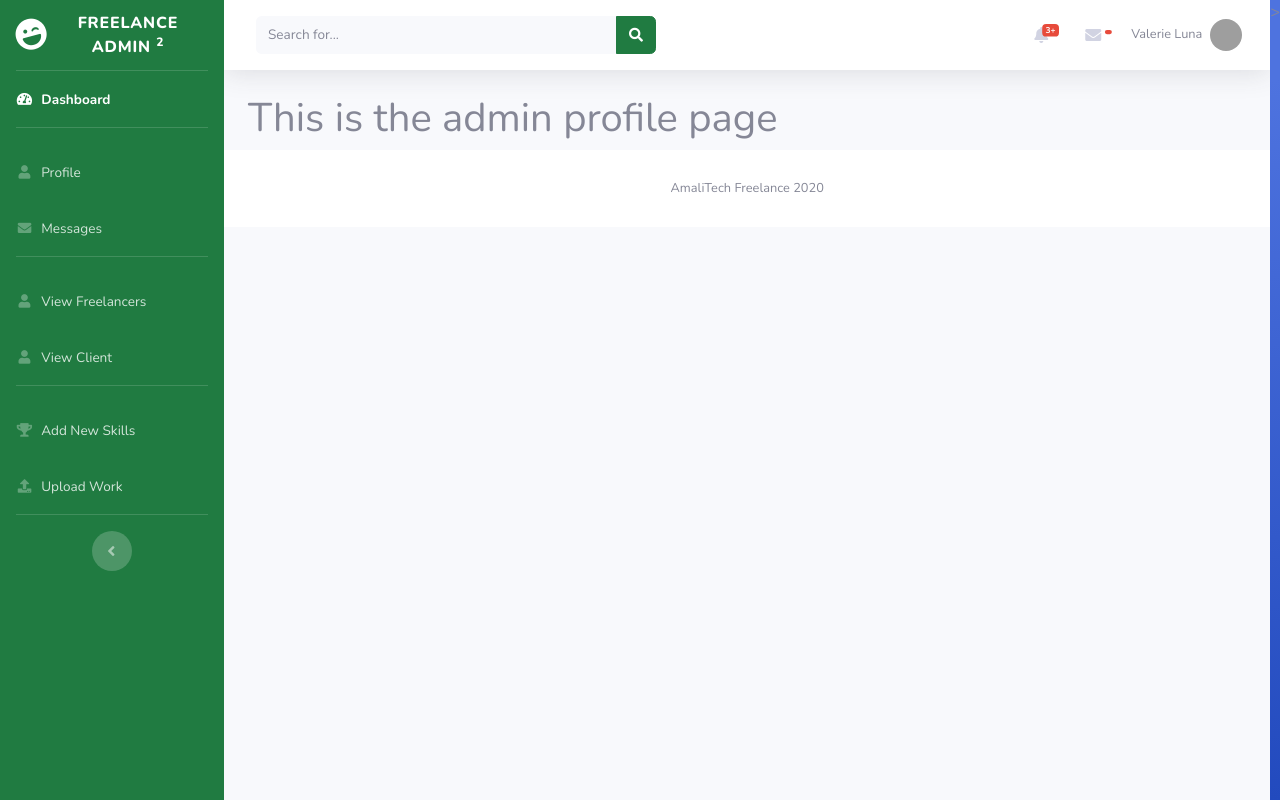
After one commit to benjamin-andoh/edwuma_fie, a Django app: page /adminapp/adminprofile in a window 1280 px wide. The commit adds this page. Run offline with Django 3.2, Linux system fonts and the light colour scheme; some libraries are stand-ins or nearby versions; grey boxes are pictures that could not be loaded.

Commit message:
creating of admin profile page

```diff
--- a/adminApp/urls.py
+++ b/adminApp/urls.py
@@ -4,4 +4,5 @@ from . import views
 urlpatterns = [
     path('', views.AdminHomePage,name='adminhomepage'),
     path('newskills',views.NewSkill,name='newskill'),
+    path('adminprofile',views.AdminProfile,name='adminprofile')
 ]
--- a/adminApp/views.py
+++ b/adminApp/views.py
@@ -6,3 +6,6 @@ def AdminHomePage(request):
 
 def NewSkill(request):
     return render(request,'adminside/newskill.html')
+
+def AdminProfile(request):
+    return render(request,'adminside/adminprofile.html')
--- /dev/null
+++ b/templates/adminside/adminprofile.html
@@ -0,0 +1,11 @@
+{% extends 'base/admin_base.html' %}
+{% load static from static%}
+
+{% block title%}
+    Dashboard
+{% endblock %}
+
+
+{% block content %}
+<h1>This is the admin profile page</h1>
+{% endblock %}
--- a/templates/base/admin_base.html
+++ b/templates/base/admin_base.html
@@ -43,7 +43,7 @@
 
       <!-- Nav Item - Dashboard -->
       <li class="nav-item active">
-        <a class="nav-link" href="{%url 'dashboard'%}">
+        <a class="nav-link" href="{%url 'adminhomepage'%}">
           <i class="fas fa-fw fa-tachometer-alt"></i>
           <span>Dashboard</span></a>
       </li>
@@ -54,7 +54,7 @@
 
       <!-- Nav Item - Pages Collapse Menu -->
       <li class="nav-item">
-        <a class="nav-link collapsed" href="#"  data-target="#collapseTwo" aria-expanded="true" aria-controls="collapseTwo">
+        <a class="nav-link collapsed" href="{%url 'adminprofile'%}"  data-target="#collapseTwo" aria-expanded="true" aria-controls="collapseTwo">
           <i class="fas fa-fw fa-user"></i>
           <span>Profile</span>
         </a>
@@ -224,7 +224,7 @@
               </a>
               <!-- Dropdown - User Information -->
               <div class="dropdown-menu dropdown-menu-right shadow animated--grow-in" aria-labelledby="userDropdown">
-                <a class="dropdown-item" href="#">
+                <a class="dropdown-item" href="{% url 'adminprofile'%}">
                   <i class="fas fa-user fa-sm fa-fw mr-2 text-gray-400"></i>
                   Profile
                 </a>
--- a/templates/base/base_home.html
+++ b/templates/base/base_home.html
@@ -1,6 +1,4 @@
  {% load static %}
-
-
 <!doctype html>
 <html lang="en">
   <head>
--- a/templates/base/login.html
+++ b/templates/base/login.html
@@ -15,9 +15,9 @@
                   <div class="text-center">
                     <h1 class="h4 text-gray-900 mb-4">Welcome Back!</h1>
                   </div>
-                  <form class="user">
+                  <form class="user"method="post">
                     <div class="form-group">
-                      <input type="email" class="form-control form-control-user" id="exampleInputEmail" aria-describedby="emailHelp" placeholder="Enter Email Address...">
+                      <input type="username" class="form-control form-control-user"  aria-describedby="" placeholder="Enter Username...">
                     </div>
                     <div class="form-group">
                       <input type="password" class="form-control form-control-user" id="exampleInputPassword" placeholder="Password">
```
